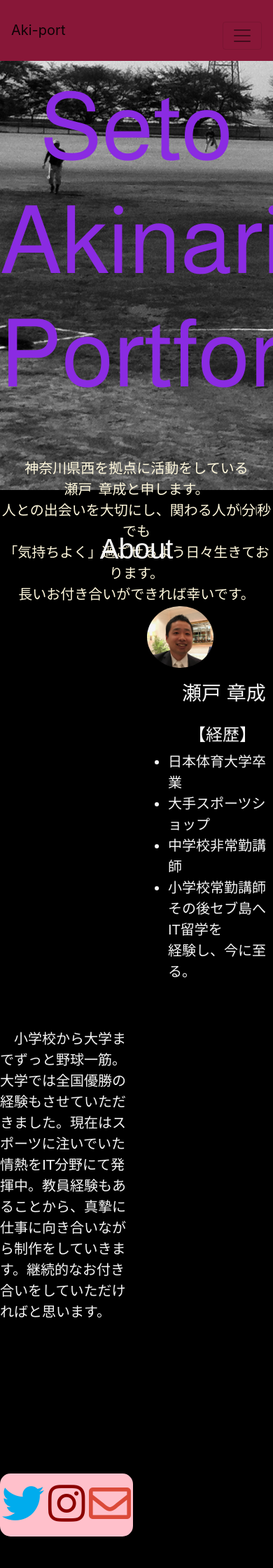
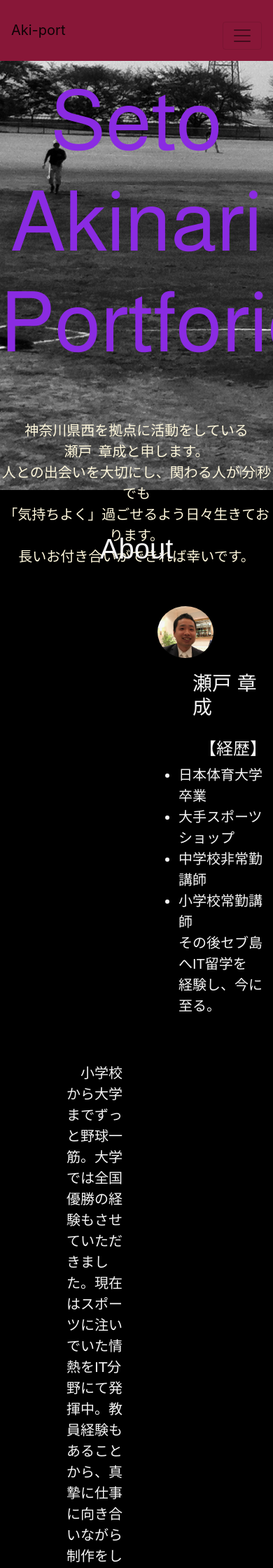
Before and after one commit to AkinariSeto/aki-port, a PHP site: page / in a window 390 px wide; the page is wider, and only the part inside the window is pictured. Shown: the top 2240 px of that part at 70% size. Run offline with PHP 8.4, Linux system fonts and the light colour scheme; some libraries are stand-ins or nearby versions.

Commit message:
10/22 22:00

```diff
--- a/index.html
+++ b/index.html
@@ -8,8 +8,8 @@
   <link href="https://fonts.googleapis.com/css?family=Almarai&display=swap" rel="stylesheet">
   <link href="https://fonts.googleapis.com/css?family=Shadows+Into+Light&display=swap" rel="stylesheet">
   <link href="https://use.fontawesome.com/releases/v5.0.10/css/all.css" rel="stylesheet">
-
-
+<meta name="viewport" content="width=device-width,initial-scale=1.0"
+<script src="https://ajax.googleapis.com/ajax/libs/jquery/1.12.4/jquery.min.js"></script>
 
   <!-- Required meta tags -->
   <meta charset="utf-8">
@@ -55,6 +55,7 @@
   <!-- About -->
   <div class="about-wrapper" id="about-wrapper">
     <h1>About</h1>
+    <div class="container">
       <div class="row">
         <div class="col">
           <div class="about-left">
@@ -85,6 +86,7 @@
         </div>
     </div>
     </div>
+  </div>
 
 
 
@@ -92,6 +94,7 @@
   <!-- Skills -->
   <div class="skills-wrapper" id="skills-wrapper">
     <h1>Skills</h1>
+    <div class="container">
       <div class="row skill-row">
         <div class="col skill-left">
           <h3>HTML</h3>
@@ -131,6 +134,7 @@
         </div>
     </div>
     </div>
+  </div>
 
 
   <!-- Works -->
@@ -165,13 +169,14 @@
       <label for="comment">コメント</label><br>
       <textarea id="comment" name="comment" placeholder="お問い合わせの内容を入力してください"></textarea><br>
       <button type="button">送  信</button>
-    </div>
+
     <div class="twitter-form">
       <p>お問い合わせ内容はTwitterでも受け付けております。<br>お気軽にお問い合わせください。</p>
-      <a href="https://twitter.com/Aki_lifetime" target="_blank" class="twitter">
+      <a class="twitter" href="https://twitter.com/Aki_lifetime" target="_blank">
         <i class="fab fa-twitter twitter-icon"></i>
         @Aki_lifetime
       </a>
+    </div>
   </div>
     <div class="twitter-form-bottom">
     </div>
--- a/script.js
+++ b/script.js
@@ -0,0 +1,7 @@
+$(function() {
+    $('.top-text').hide();{
+
+        $('.top-text').fadeIn(slow);
+    }
+
+}
--- a/style.css
+++ b/style.css
@@ -172,6 +172,11 @@ header {
     background-color:#db4a39;
 }
 
+.progress-bars p {
+    padding-top: 6px;
+    font-size: 20px;
+}
+
 
 /* Works */
 .works-wrapper {
@@ -261,7 +266,7 @@ div.contact-wrapper h1 hr {
 
 .twitter-form {
     margin-top: 30px;
-    margin-left: 460px;
+    margin-left: 270px;
     width: 30%;
     height: 80%;
     padding-top: 10px;
@@ -282,7 +287,7 @@ div.contact-wrapper h1 hr {
 }
 
 .twitter-form a {
-    margin-left: 100px;
+    margin-left: 70px;
     background-color: #00aced;
     color: white;
     border-radius: 10px;
@@ -313,16 +318,76 @@ footer {
 }
 
 
+
+
 /* responsive */
 
 @media(max-width: 1000px) {
+
+.header {
+    height: auto;
+}
+.top-text h1 {
+    font-size: 120px;
+}
+
+img {
+    width: 100%;
+    height: auto;
+}
+
+.about-left {
+    width: 100%;
+}
+
+.about-left img {
+    text-align: center;
+    width: 50%;
+    height: 50%;
+}
+.work-port {
+    width: auto;
+    height: auto;
+}
+
+.twitter-form {
+    margin-left: 120px;
+}
 
 }
 
 
 
 
+@media(max-width: 670px) {
+    .header {
+        height: auto;
+    }
 
-@media(max-width: 670px) {
+
+img {
+    max-width: 100%;
+    height: auto;
+}
+
+.about-right {
+    width: 100%;
+}
+
+.about-right p {
+        margin-left: 80px;
+    }
+.works-wrapper{
+    height: auto;
+}
+
+.work-port {
+    width: auto;
+    height: auto;
+}
+
+.twitter-form {
+    margin-left: 50px;
+}
 
 }
```
Lines whose indentation alone changed are shown as unchanged.
